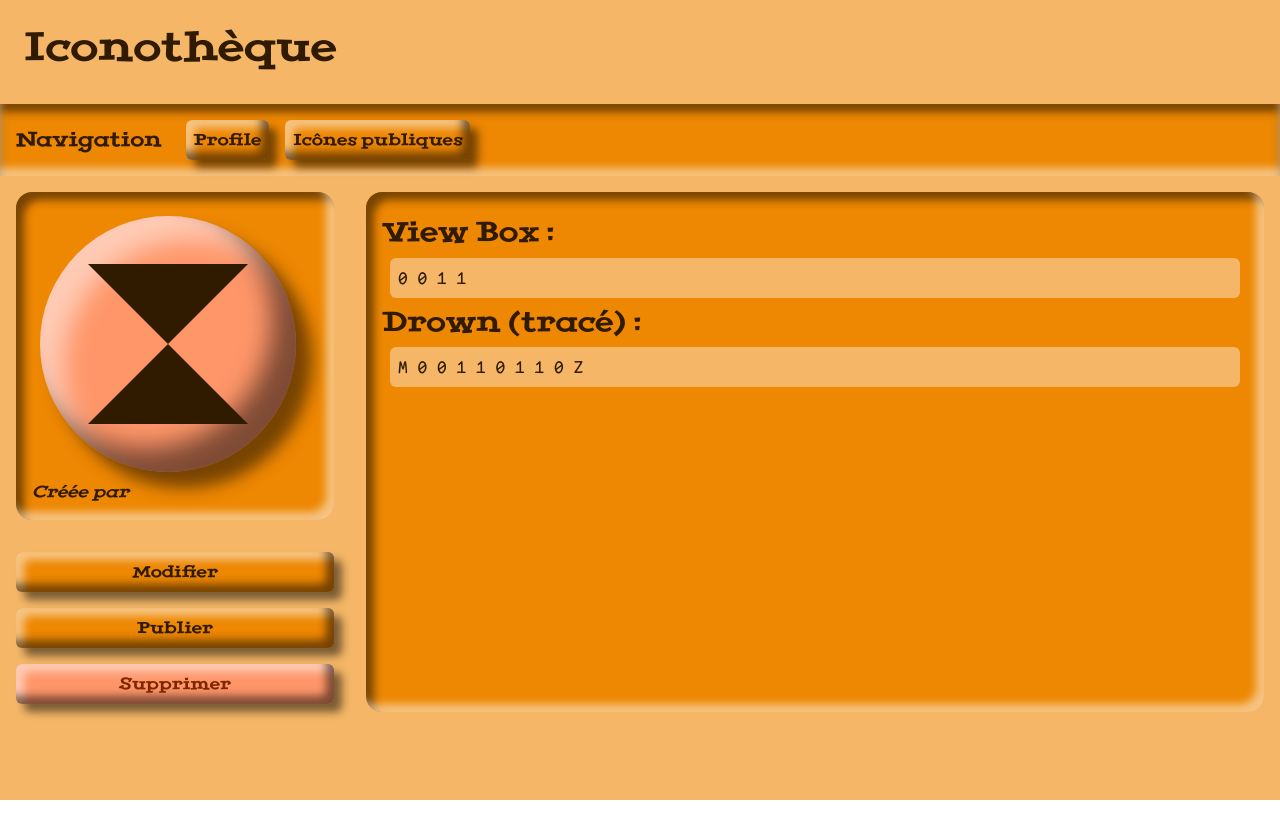
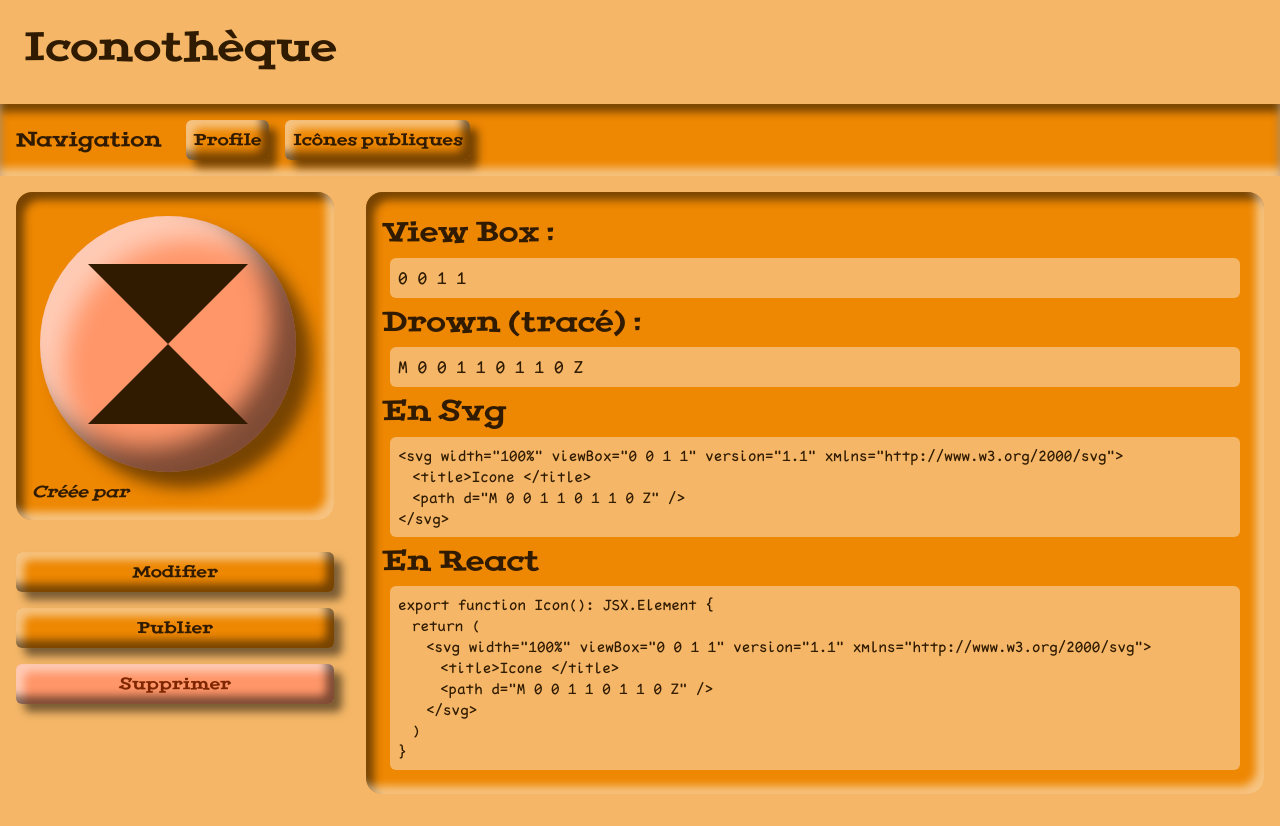
Before and after one commit to Johblanc/iconotheque_front, a React (Create React App) app: page /paths/view/1 in a window 1280 px wide. Before the commit the page ends 800 px from the top, so only its background shows below. Built offline with nearby package versions, Linux system fonts and the light colour scheme.

Commit message:
Feat : Convert Svg / React

```diff
--- a/src/Icon/Pages/IconViewPage.tsx
+++ b/src/Icon/Pages/IconViewPage.tsx
@@ -64,6 +64,11 @@ export function IconViewPage(props: { pathId: number }): JSX.Element {
   const isOwner = path.user.id === user.id;
   const isPrivate = path.status === "private";
 
+  const toCamelCase = (value : string) => {
+
+    return value.toLowerCase().split(" ").map(word => word.split("").map((letter,i) => i ? letter : letter.toUpperCase()).join("")).join("")
+  }
+
   return (
     <>
       <AppHeader />
@@ -103,6 +108,24 @@ export function IconViewPage(props: { pathId: number }): JSX.Element {
           <p className={APP_STYLE.PATH.VIEW.P}>{path.viewbox}</p>
           <h3>Drown (tracé) :</h3>
           <p className={APP_STYLE.PATH.VIEW.P}>{path.d}</p>
+          <h3>En Svg</h3>
+          <pre style={{tabSize : "1em"}} className={APP_STYLE.PATH.VIEW.P}>
+            {`<svg width="100%" viewBox="${path.viewbox}" version="1.1" xmlns="http://www.w3.org/2000/svg">\n`}
+            {`\t<title>Icone ${path.name}</title>\n`}
+            {`\t<path d="${path.d}" />\n`}
+            {`</svg>`}
+          </pre>
+          <h3>En React</h3>
+          <pre style={{tabSize : "1em"}} className={APP_STYLE.PATH.VIEW.P}>
+            {`export function Icon${toCamelCase(path.name)}(): JSX.Element {\n`}
+            {`\treturn (\n`}
+            {`\t\t<svg width="100%" viewBox="${path.viewbox}" version="1.1" xmlns="http://www.w3.org/2000/svg">\n`}
+            {`\t\t\t<title>Icone ${path.name}</title>\n`}
+            {`\t\t\t<path d="${path.d}" />\n`}
+            {`\t\t</svg>\n`}
+            {`\t)\n`}
+            {`}`}
+          </pre>
         </div>
       </div>
     </>
```
